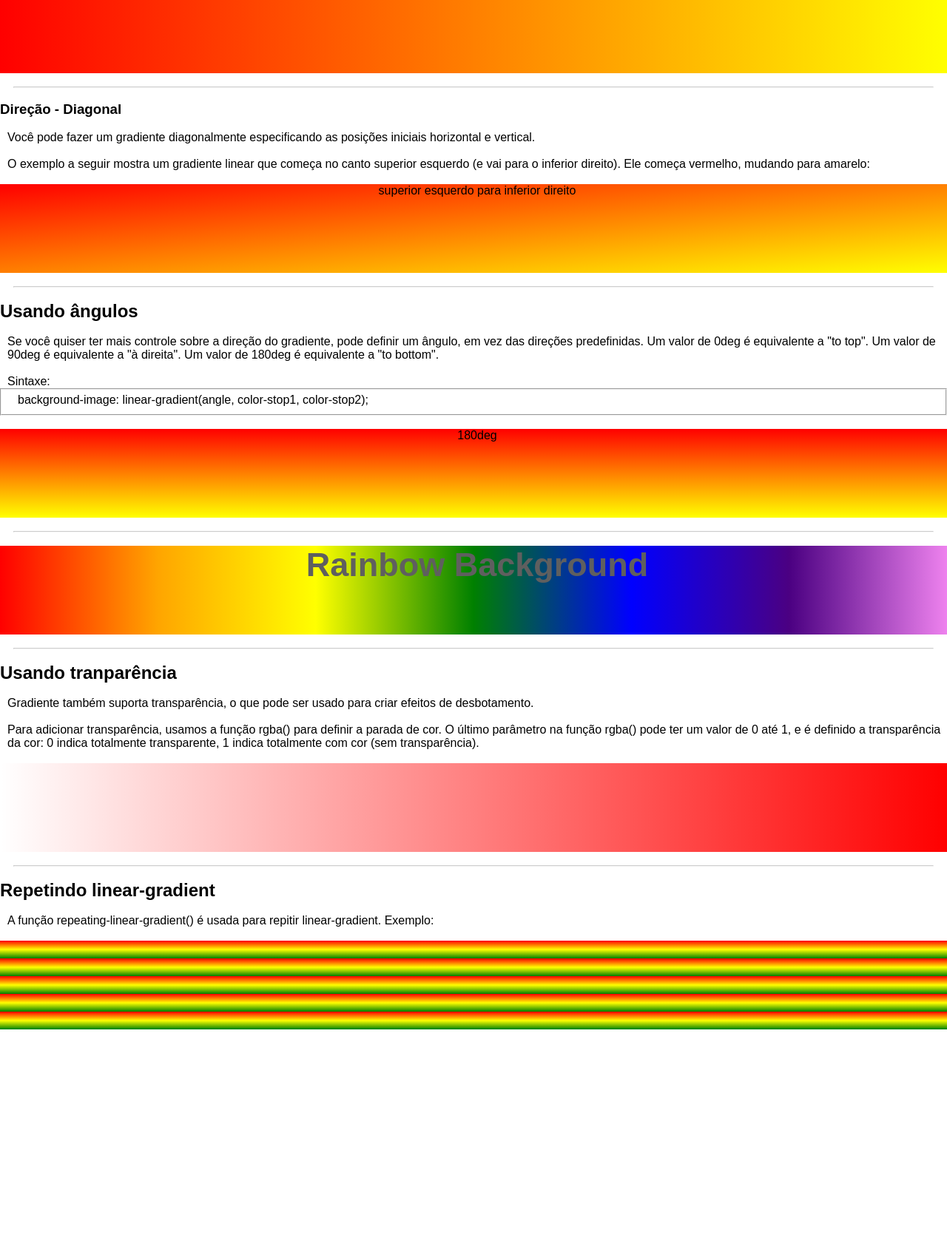
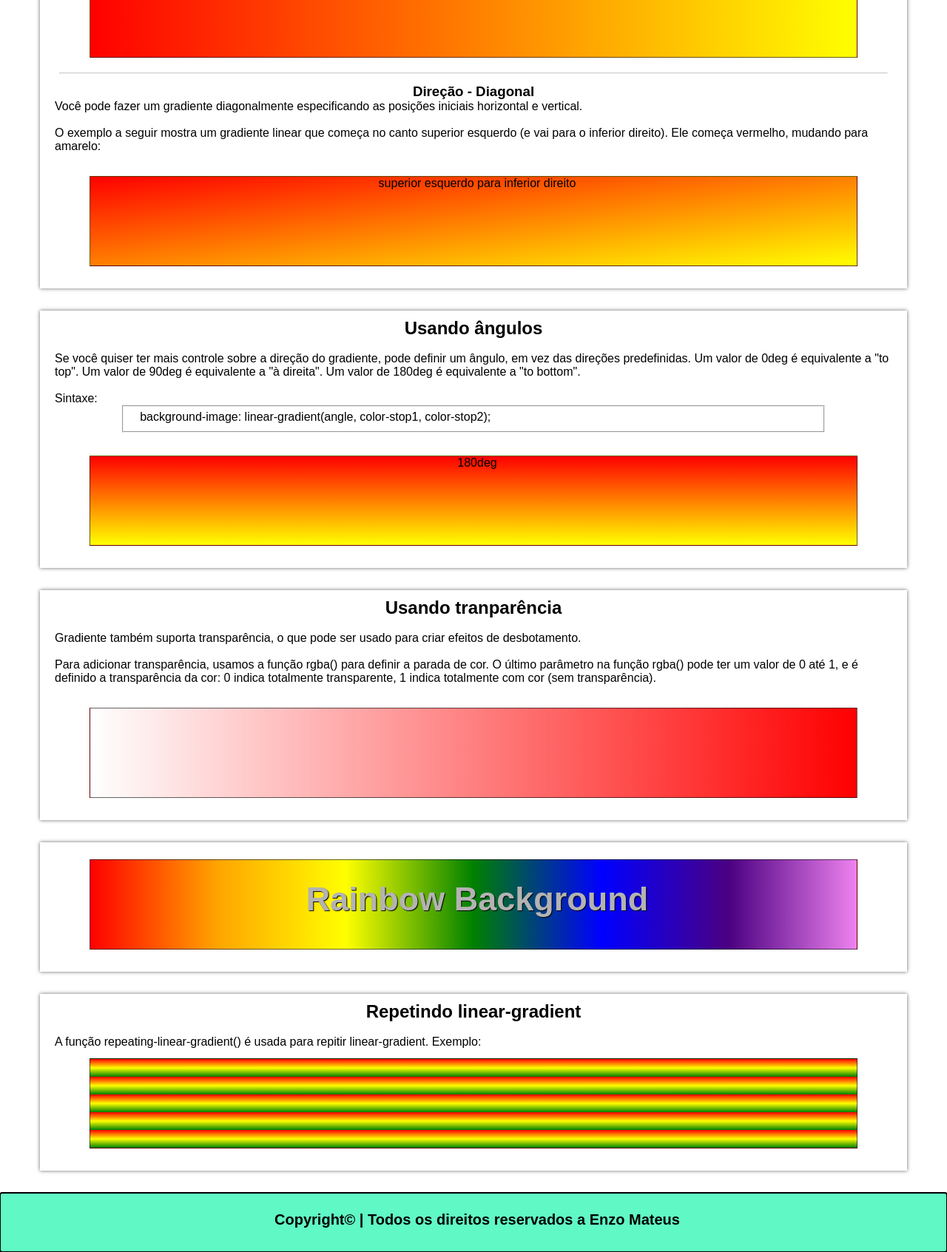
Before and after one commit to EnzoGoncalves/meu-site-de-aprendizagem, a plain HTML site: page site/praticando/gradiente/gradiente.html in a window 1280 px wide. Shown: the part 974-2667 px from the top of the page at 74% size. Before the commit the page ends 2376 px from the top, so only its background shows below. Drawn offline with Linux system fonts and the light colour scheme.

Commit message:
Gradiente atualizado

```diff
--- a/site/css/style.css
+++ b/site/css/style.css
@@ -5,10 +5,6 @@
 * {
     margin: 0;
     font-family: Arial, Helvetica, sans-serif;
-}
-
-body {
-    margin-bottom: 10px;
 }
 
 p {
@@ -20,10 +16,27 @@ h1 {
     font-family: 'Source Sans Pro', sans-serif;
 }
 
+/*footer*/
+
+footer {
+    background-color: rgb(96, 248, 197);
+    outline: auto;
+    width: 100%;
+    height: 80px;
+    margin-top: 10px;
+}
+
+footer p {
+    text-align: center;
+    font-size: 20px;
+    font-weight: 800;
+    padding: 25px 0px;
+}
+
 /* NAVEGAÇÃO */
 
 #navegacao {
-    background-color: rgb(84, 224, 178);
+    background-color: rgb(96, 248, 197);
     width: 100%;
     text-align: center;
     padding: 10px 0px;
--- a/site/praticando/gradiente/gradiente.html
+++ b/site/praticando/gradiente/gradiente.html
@@ -6,18 +6,13 @@
         <link rel="shortcut icon" href="../../imagens/favicon.ico" type="image/x-icon">
         <link rel="stylesheet" type="text/css" href="../../css/style.css">
         <link rel="stylesheet" href="style.css">
-    <title>Formulário</title>
-    <style>
-        #formulario {
-            margin: 10px;
-            border: 1px solid black;
-        }
-    </style>
+        <title>Gradiente</title>
 </head>
+
 <body>
     <!-- BARRA DE NAVEGAÇÃO -->
 <header id="navegacao">
-    <h1 id="enzo">Enzo Mateus - Formulário</h1>
+    <h1 id="enzo">Enzo Mateus - Gradiente</h1>
     <nav>
         <h3 class="h3-navegacao"><a href="../../html/html-css.html" target="_self" class="a-navegacao">HTML/CSS</a></h3>
         <h3 class="h3-navegacao"><a href="../../../index.html" target="_self"class="a-navegacao">HOME</a></h3>
@@ -26,10 +21,10 @@
 </header>
 <!-- CONTEÚDO -->
 
+<section>
     <h1>CSS gradientes</h1>
-<br><br>
-<div class="grad8"><p>Gradient Backgrounds</p></div>
-<br><br>
+
+    <div class="grad8 gradiente"><p>Gradient Backgrounds</p></div>
 
     <p>Gradientes te deixam exibir transições suaves entre duas ou mais cores especificadas.</p><br>
     <p>CSS define dois tipos de gradientes:</p><br>
@@ -37,8 +32,10 @@
     <ul>
         <li>Gradiente linear (vai para baixo/cima/esquerda/deireita/diagonalmente)</li>
         <li>Gradientes radiais (definido pelo seu centro)</li>
-</ul><br><hr><br>
+    </ul>
+</section>
 
+<section>
     <h2>Gradiente Linear</h2>
     <br>
 
@@ -48,23 +45,25 @@
 
     <fieldset>
         <p>background-image: linear-gradient(direction, color-stop1, color-stop2, ...);</p>
-</fieldset><br><br>
+    </fieldset><br><hr>
 
-<h3>Direção - de cima para baixo (este é o padrão)</h3><br>
+    <h3>Direção - de cima para baixo (este é o padrão)</h3>
 
-<div class="grad1"><p>De cima para baixo (padrão)</p></div><br><hr><br>
+    <div class="grad1 gradiente"><p>De cima para baixo (padrão)</p></div><hr>
 
-<h3>Direação - da esquerda para a direita</h3><br>
+    <h3>Direação - da esquerda para a direita</h3>
 
-<div class="grad2"><p>Da esquerda para a direita</p></div><br><hr><br>
+    <div class="grad2 gradiente"><p>Da esquerda para a direita</p></div><hr>
 
-<h3>Direção - Diagonal</h3><br>
+    <h3>Direção - Diagonal</h3>
 
     <p>Você pode fazer um gradiente diagonalmente especificando as posições iniciais horizontal e vertical.</p><br>
     <p>O exemplo a seguir mostra um gradiente linear que começa no canto superior esquerdo (e vai para o inferior direito). Ele começa vermelho, mudando para amarelo:</p><br>
 
-<div class="grad3"><p>superior esquerdo para inferior direito</p></div><br><hr><br>
+    <div class="grad3 gradiente"><p>superior esquerdo para inferior direito</p></div>
+</section>
 
+<section>
     <h2>Usando ângulos</h2>
     <br>
 
@@ -73,23 +72,34 @@
     <p>Sintaxe:</p>
     <fieldset><p>background-image: linear-gradient(angle, color-stop1, color-stop2);</p></fieldset><br>
 
-<div class="grad4"><p>180deg</p></div><br><hr><br>
+    <div class="grad4 gradiente"><p>180deg</p></div>
+</section>
 
-<div class="grad5"><p>Rainbow Background</p></div><br><hr><br>
-
+<section>
     <h2>Usando tranparência</h2>
     <br>
 
     <p>Gradiente também suporta transparência, o que pode ser usado para criar efeitos de desbotamento.</p><br>
     <p>Para adicionar transparência, usamos a função rgba() para definir a parada de cor. O último parâmetro na função rgba() pode ter um valor de 0 até 1, e é definido a transparência da cor: 0 indica totalmente transparente, 1 indica totalmente com cor (sem transparência).</p><br>
 
-<div class="grad6"></div><br><hr><br>
+    <div class="grad6 gradiente"></div>
+</section>
 
+<section>
+    <div class="grad5 gradiente"><p>Rainbow Background</p></div>
+</section>
+
+<section>
     <h2>Repetindo linear-gradient</h2>
     <br>
 
-<p>A função repeating-linear-gradient() é usada para repitir linear-gradient. Exemplo:</p><br>
+    <p>A função repeating-linear-gradient() é usada para repitir linear-gradient. Exemplo:</p>
 
-<div class="grad7"></div>
+    <div class="grad7 gradiente"></div>
+</section>
+
+<footer>
+    <p>Copyright&copy; | Todos os direitos reservados a Enzo Mateus</p>
+</footer>
 </body>
 </html>
--- a/site/praticando/gradiente/style.css
+++ b/site/praticando/gradiente/style.css
@@ -1,4 +1,40 @@
 @charset "UTF-8";
+
+section {
+    background-color: rgba(255, 255, 255, 0.719);
+    width: 90%;
+    margin: auto;
+    padding: 10px;
+    box-shadow: 0px 0px 5px rgba(0, 0, 0, 0.6);
+    margin-top: 30px;
+    margin-bottom: 30px;
+}
+
+section h1 {
+    text-align: center;
+}
+
+section h2 {
+    text-align: center;
+}
+
+section h3 {
+    text-align: center;
+    margin-top: 13px;
+}
+
+fieldset {
+    width: 80%;
+    margin: auto;
+}
+
+.gradiente {
+    border: 1px solid rgba(0, 0, 0, 0.6);
+    width: 90%;
+    margin: auto;
+    margin-top: 13px;
+    margin-bottom: 20px;
+}
 
 .grad1 {
     height: 120px;
@@ -31,11 +67,17 @@
 .grad5 {
     height: 120px;
     text-align: center;
-    font-size: 45px;
-    color: rgb(95, 95, 95);
-    font-weight: 800;
     background-color: red;
     background-image: linear-gradient(to right,red,orange,yellow,green,blue,indigo,violet)
+}
+
+.grad5 p {
+    padding: 27px 0px;
+    font-size: 45px;
+    color: rgb(179, 179, 179);
+    font-weight: 800;
+    display: inline-block;
+    text-shadow: 1px 1px 1px rgb(0, 0, 0);
 }
 
 .grad6 {
@@ -51,14 +93,13 @@
 .grad8 {
     height: 150px;
     text-align: center;
-    font-weight: 800;
-    margin: 0px 15px;
-    font-size: 30px;
     background-color: red;
     background-image: linear-gradient(to bottom right, rgb(255, 153, 0) 30%, rgb(0, 255, 221));
 }
 
 .grad8 p {
     color: #fff;
-    padding: 45px 0px;
+    padding: 55px 0px;
+    font-weight: 800;
+    font-size: 30px;
 }
```
Lines whose indentation alone changed are shown as unchanged.
